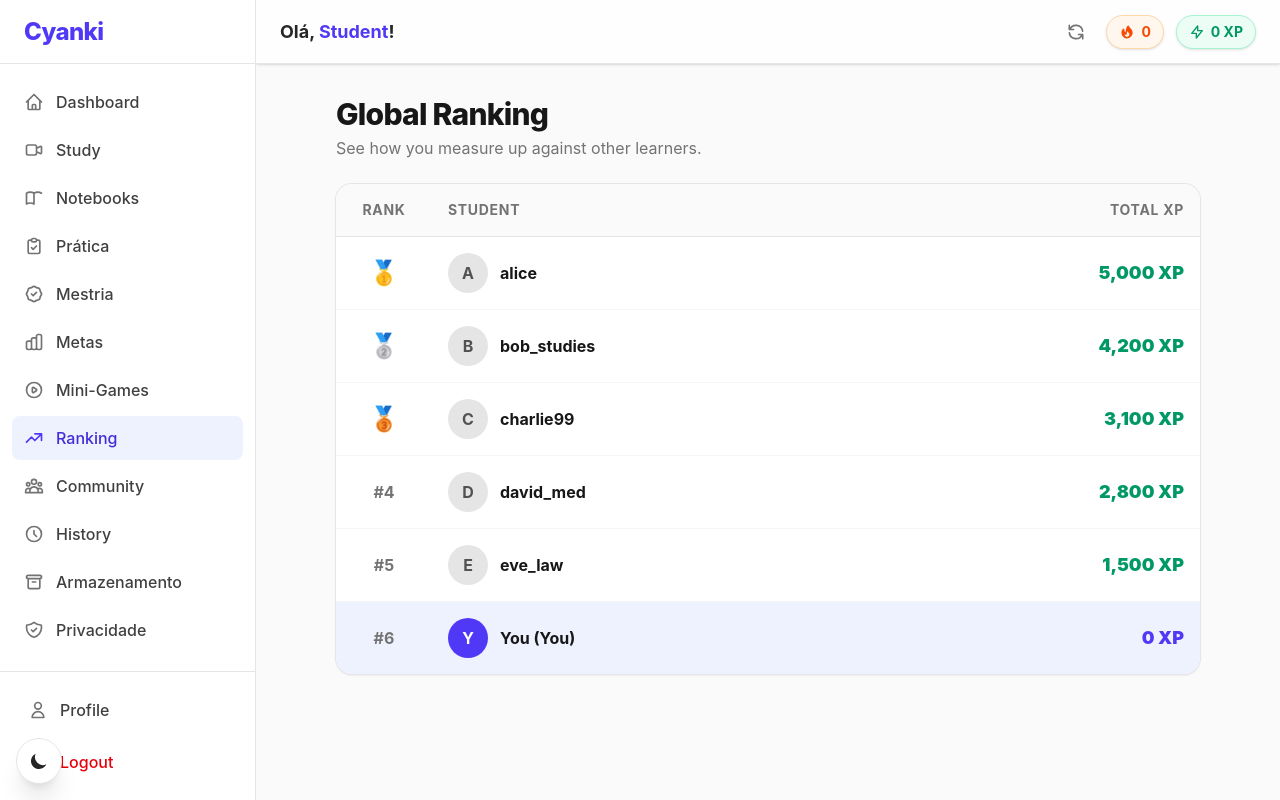
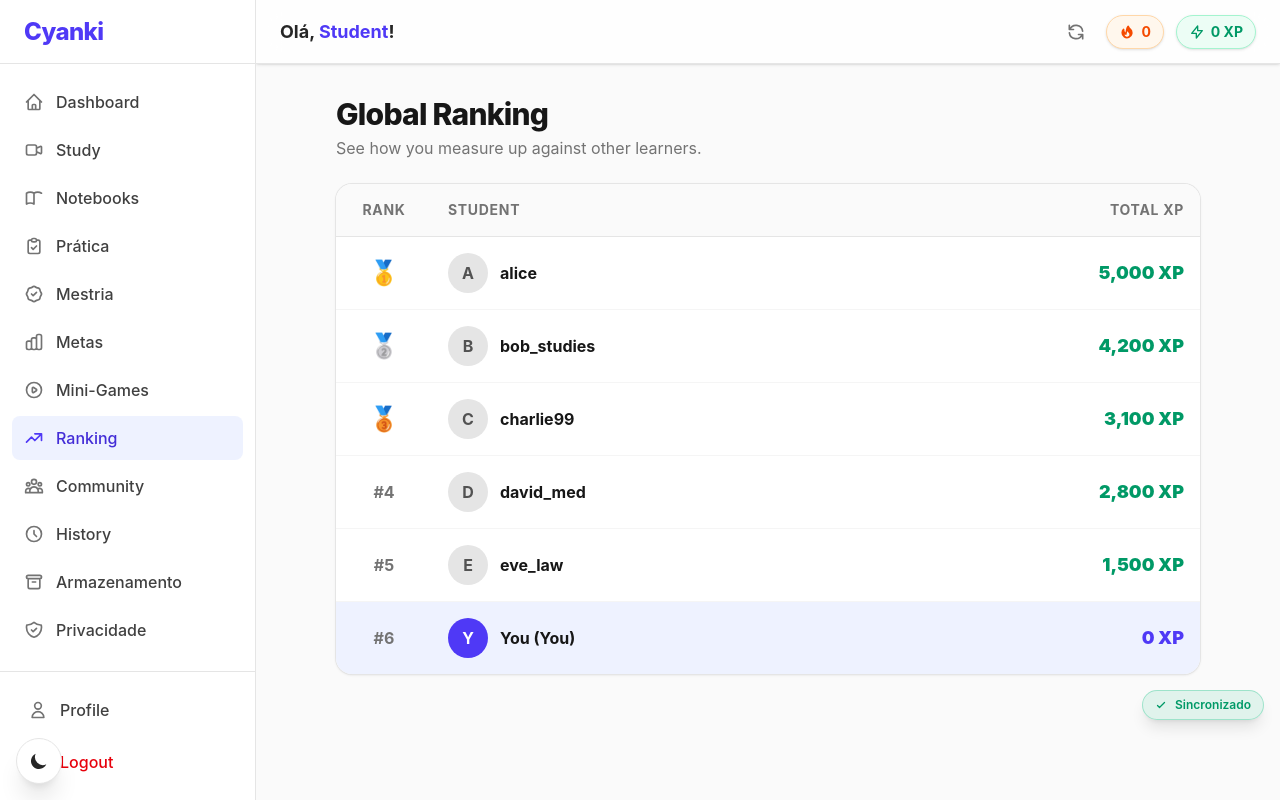
Before and after one commit to chrystiannascimento/anki-cyanki, a SvelteKit app in the folder frontend/: page /ranking in a window 1280 px wide. Built offline with nearby package versions, Linux system fonts and the light colour scheme; no server answers; sample sign-in values are in the browser's storage.

Commit message:
feat: enhance sync functionality with last synced timestamp and pending count display

```diff
--- a/frontend/src/lib/sync.ts
+++ b/frontend/src/lib/sync.ts
@@ -4,6 +4,8 @@ import { writable } from 'svelte/store';
 import { markSessionExpired } from './authStore';
 
 export const isSyncingStore = writable(false);
+export const lastSyncedAt = writable<number | null>(null);
+export const syncPendingCount = writable(0);
 
 export class SyncEngine {
     private isSyncing = false;
@@ -16,6 +18,9 @@ export class SyncEngine {
             payload,
             createdAt: Date.now()
         });
+
+        const count = await db.syncQueue.count();
+        syncPendingCount.set(count);
 
         this.triggerSync();
     }
@@ -61,6 +66,9 @@ export class SyncEngine {
         } finally {
             this.isSyncing = false;
             isSyncingStore.set(false);
+            const remaining = await db.syncQueue.count();
+            syncPendingCount.set(remaining);
+            if (remaining === 0) lastSyncedAt.set(Date.now());
         }
     }
 
--- a/frontend/src/routes/+layout.svelte
+++ b/frontend/src/routes/+layout.svelte
@@ -4,7 +4,7 @@
     import { page } from '$app/stores';
     import { goto } from '$app/navigation';
     import { session, sessionExpired } from '$lib/authStore';
-    import { syncEngine, isSyncingStore } from '$lib/sync';
+    import { syncEngine, isSyncingStore, lastSyncedAt, syncPendingCount } from '$lib/sync';
     import { themeStore, toggleTheme } from '$lib/theme';
 
     let mounted = false;
@@ -100,12 +100,30 @@
 </button>
 
 <!-- Global Sync Indicator -->
-{#if $isSyncingStore}
-    <div class="fixed bottom-4 right-4 z-50 flex items-center gap-2 bg-neutral-900 dark:bg-neutral-800 text-white text-xs font-semibold px-4 py-2 rounded-full shadow-lg border border-neutral-700 pointer-events-none transition-all duration-300 transform translate-y-0 opacity-100">
-        <svg class="animate-spin h-3.5 w-3.5 text-indigo-400" xmlns="http://www.w3.org/2000/svg" fill="none" viewBox="0 0 24 24">
-            <circle class="opacity-25" cx="12" cy="12" r="10" stroke="currentColor" stroke-width="4"></circle>
-            <path class="opacity-75" fill="currentColor" d="M4 12a8 8 0 018-8V0C5.373 0 0 5.373 0 12h4zm2 5.291A7.962 7.962 0 014 12H0c0 3.042 1.135 5.824 3 7.938l3-2.647z"></path>
-        </svg>
-        Syncing...
+{#if mounted && $session.token && !$sessionExpired}
+    <div class="fixed bottom-20 right-4 z-50 flex items-center gap-2 px-3 py-1.5 rounded-full text-xs font-semibold shadow-lg border transition-all duration-300
+        {$isSyncingStore
+            ? 'bg-neutral-900 dark:bg-neutral-800 border-neutral-700 text-indigo-300'
+            : $syncPendingCount > 0
+                ? 'bg-amber-500/10 border-amber-500/40 text-amber-500 dark:text-amber-400'
+                : 'bg-emerald-500/10 border-emerald-500/30 text-emerald-600 dark:text-emerald-400'}"
+    >
+        {#if $isSyncingStore}
+            <svg class="animate-spin h-3 w-3" fill="none" viewBox="0 0 24 24">
+                <circle class="opacity-25" cx="12" cy="12" r="10" stroke="currentColor" stroke-width="4"/>
+                <path class="opacity-75" fill="currentColor" d="M4 12a8 8 0 018-8V0C5.373 0 0 5.373 0 12h4z"/>
+            </svg>
+            Sincronizando...
+        {:else if $syncPendingCount > 0}
+            <svg class="h-3 w-3" fill="none" stroke="currentColor" viewBox="0 0 24 24">
+                <path stroke-linecap="round" stroke-linejoin="round" stroke-width="2" d="M12 8v4l3 3m6-3a9 9 0 11-18 0 9 9 0 0118 0z"/>
+            </svg>
+            {$syncPendingCount} pendente{$syncPendingCount > 1 ? 's' : ''}
+        {:else}
+            <svg class="h-3 w-3" fill="none" stroke="currentColor" viewBox="0 0 24 24">
+                <path stroke-linecap="round" stroke-linejoin="round" stroke-width="2.5" d="M5 13l4 4L19 7"/>
+            </svg>
+            Sincronizado
+        {/if}
     </div>
 {/if}
```
